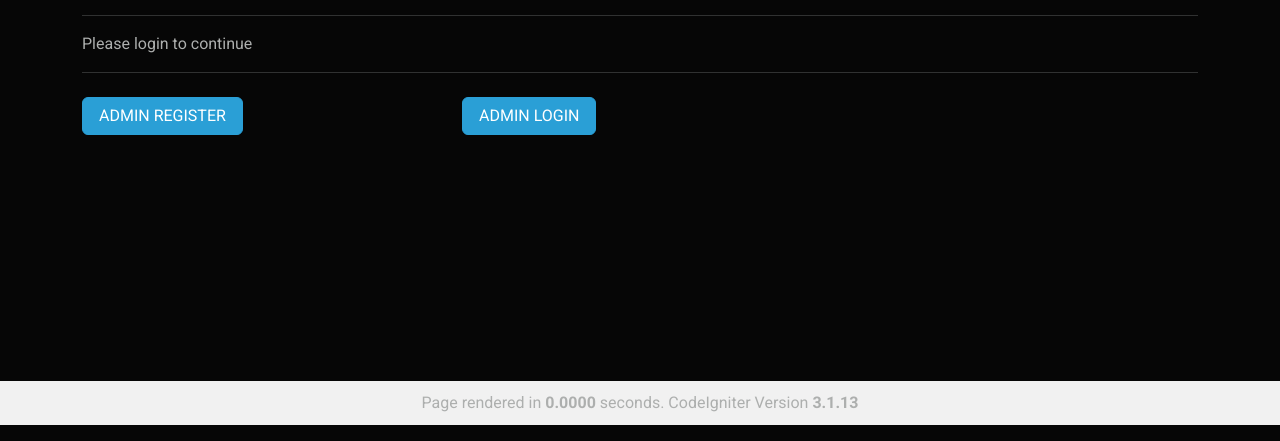
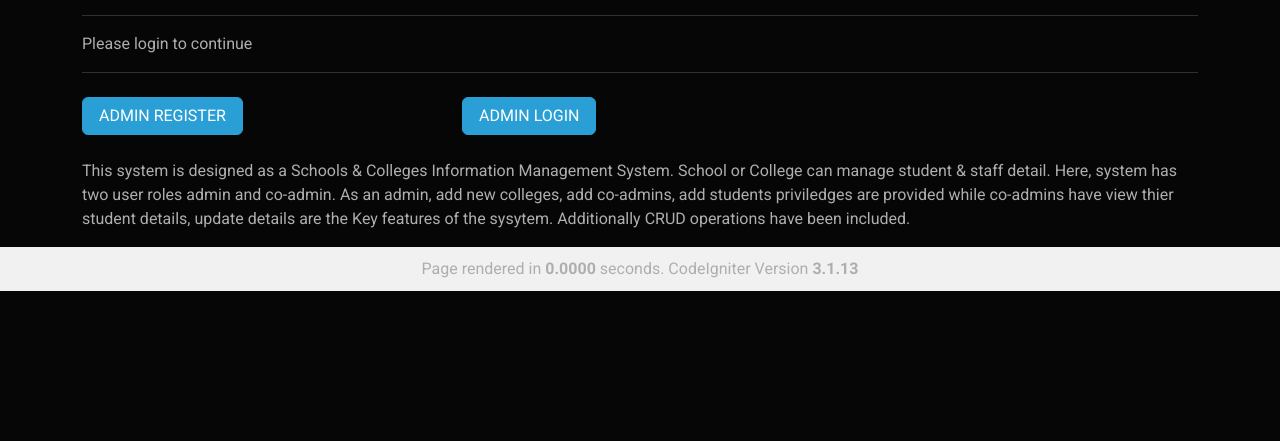
Before and after one commit to chalindunis/College-Management-System, a CodeIgniter app: page /database/index.php/welcome/index in a window 1280 px wide. Shown: the part 359-800 px from the top of the page. Run offline with CodeIgniter, Linux system fonts and the light colour scheme; data that the repository does not hold is empty.

Commit message:
Adding few comments in Quries.php, change the footer position and add some paragraph(content) to the welcome page.

```diff
--- a/application/models/Queries.php
+++ b/application/models/Queries.php
@@ -21,7 +21,7 @@
             }
         }
 
-        public function adminLogin($email,$password){
+        public function adminLogin($email,$password){ //checking admin details for the login
             $result = $this->db->where(['email' => $email, 'password' => $password])->get('tbl_users');
             if($result->num_rows() > 0){
                 return $result->row(); //return the all record of the user row number.
@@ -71,8 +71,12 @@
             return $student->row();
         }
 
-        public function updateStudent($data, $id){
+        public function updateStudent($data, $id){ //update the particular student details by their id
             $this->db->where('id',$id);//$this->input->post('student_id'));
+            echo '<pre>';
+            print_r($data->result());
+            echo '</pre>';
+            exit();
             return $this->db->update('tbl_students', $data); //this returns 0 or 1
         }
 
--- a/application/views/home.php
+++ b/application/views/home.php
@@ -36,6 +36,15 @@
 				</div>
 			</div>
 		</div>
+
+		<section id="about-section">
+			<!-- Content of the About section -->
+			<p>This system is designed as a Schools & Colleges Information Management System.
+				School or College can manage student & staff detail. Here, system has two user roles admin and co-admin.
+				As an admin, add new colleges, add co-admins, add students priviledges are provided while co-admins have
+				view thier student details, update details are the Key features of the sysytem.
+				Additionally CRUD operations have been included.</p>
+		</section>
 	</div>
 
 <?php include("inc/footer.php");?>
--- a/application/views/inc/footer.php
+++ b/application/views/inc/footer.php
@@ -5,7 +5,7 @@
     <meta name="viewport" content="width=device-width, initial-scale=1.0">
     <style>
         .footer {
-            position: fixed;
+            position: relative;
             bottom: 0;
             width: 100%;
             text-align: center;
```
